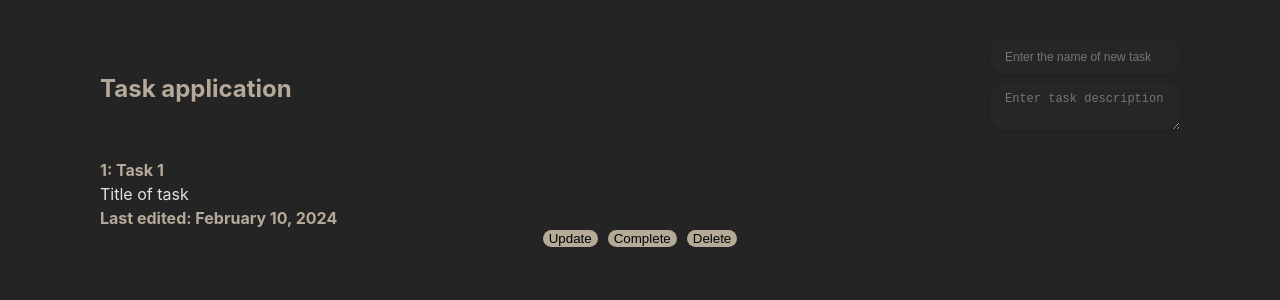
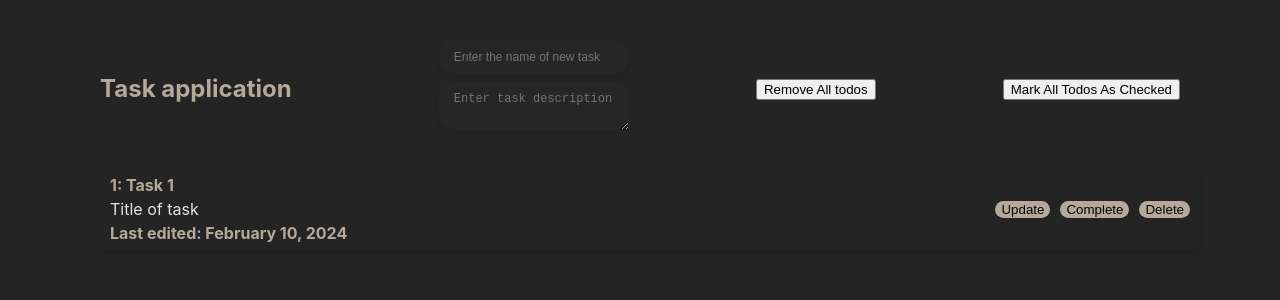
Before and after one commit to Nachallnick/todo-list-frontend, a React (Vite) app: page / in a window 1280 px wide. Shown: the top 300 px of the page. Built offline with nearby package versions, Linux system fonts and the light colour scheme.

Commit message:
Added: useMemo, useEffect hook, and improved functionality

```diff
--- a/src/todo/components/TodoItem.tsx
+++ b/src/todo/components/TodoItem.tsx
@@ -28,6 +28,8 @@ const TodoItem: React.FC<TodoItemProps> = ({ todo, index, setCheckedToDo, remove
 
     const handleToggleEdit = () => {
        setIsEditing(!isEditing)
+       setEditText(todo.title)
+       setEditDescription(todo.description)
     };
 
     const handleTitleChange = (e: React.ChangeEvent<HTMLInputElement>) => {
@@ -47,6 +49,7 @@ const TodoItem: React.FC<TodoItemProps> = ({ todo, index, setCheckedToDo, remove
 
     return (
         <>
+        <div className="todo-item">
          <div className="todo-content">
              {isEditing ? (
                  <>
@@ -74,6 +77,7 @@ const TodoItem: React.FC<TodoItemProps> = ({ todo, index, setCheckedToDo, remove
         </>
     )}
 </div>
+            </div>
         </>
      );
     }
--- a/src/todo/components/TodoList.tsx
+++ b/src/todo/components/TodoList.tsx
@@ -1,16 +1,21 @@
-import React, { useState } from "react";
+import React, { useState, useEffect, useMemo } from "react";
 import '../../index.css';
 import TodoItem from "./TodoItem";
-import { DEFAULT_TODO_ITEM } from "./const";
-import { createNewTodo } from "./const"
+import { DEFAULT_TODO_ITEM, createNewTodo } from "./const";
+
 
 const ToDo = () => {
-    const [name, setName] = useState('');
+
     const [todos, setTodos] = useState(DEFAULT_TODO_ITEM);
     const [title, setTitle] = useState('')
     const [description, setDescription] = useState('')
 
-    const handleAddTask = e => {
+
+    useEffect(() => {
+        localStorage.setItem('todos', JSON.stringify(todos))
+    }, [todos])
+
+    const handleAddTask = (e) => {
        if (e.key === 'Enter' && title.trim()) {
         e.preventDefault();
         const newTodo = createNewTodo(title, description)
@@ -20,7 +25,7 @@ const ToDo = () => {
        }
     }
 
-    const setCheckedToDo = id => {
+    const setCheckedToDo = (id) => {
         setTodos(prev => prev.map(todo => todo.id === id ? { ...todo, isChecked: !todo.isChecked } : todo));
     }
 
@@ -33,6 +38,36 @@ const ToDo = () => {
             prev.map((todo) => (todo.id === id ? {...todo, title: newTitle, description: newDescription || todo.description, updatedAt: new Date().toISOString(), isEdited: true} : todo))
         )
     }
+
+    const removeAllTodos = () => {
+        setTodos([])
+    }
+
+    const markAllTodosAsChecked = () => {
+        setTodos(prevTodos =>
+            prevTodos.map(todo => ({...todo, isChecked: true})))
+    }
+
+    useEffect(() => {
+        const storedTodos = localStorage.getItem("todos")
+        if(storedTodos) {
+            setTodos(JSON.parse(storedTodos))
+        }
+    }, [])
+
+    const memoizedTodoItem = useMemo(() =>
+    todos.map((todo, index) => (
+        <TodoItem
+            key={todo.id}
+            todo={todo}
+            index={index + 1}
+            setCheckedToDo={setCheckedToDo}
+            removeTodo={removeTodo}
+            editTodo={editTodo}
+            />
+    )),
+    [todos]
+    )
 
     return (
         <>
@@ -53,18 +88,11 @@ const ToDo = () => {
                     placeholder="Enter task description"
                 />
                 </div>
+                <button onClick={removeAllTodos}>Remove All todos</button>
+                <button onClick={markAllTodosAsChecked}>Mark All Todos As Checked</button>
             </div>
             <div className="todo-list">
-                {todos.map((todo, index) => (
-                    <TodoItem
-                        key={todo.id}
-                        todo={todo}
-                        index={index + 1}
-                        setCheckedToDo={setCheckedToDo}
-                        removeTodo={removeTodo}
-                        editTodo={editTodo}
-                    />
-                ))}
+                {memoizedTodoItem}
             </div>
         </>
     );
```
